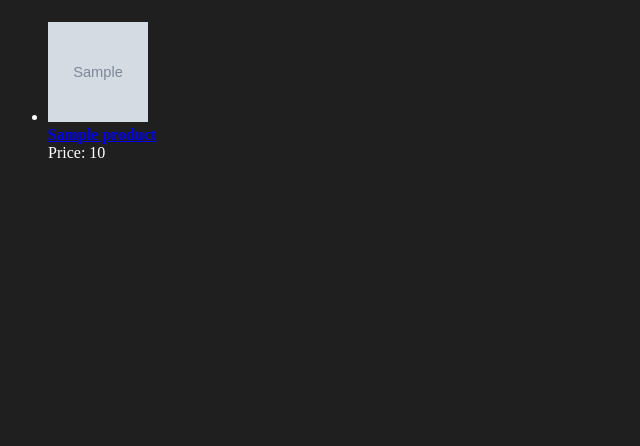
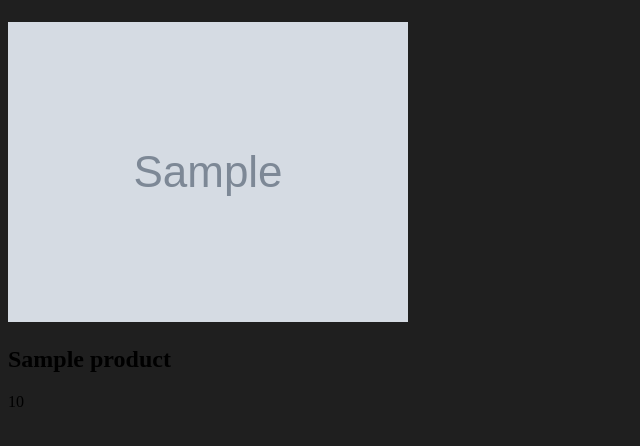
Before and after one commit to EpicBozo/Shopping-Website, a Django app: template myproject/myapp/templates/myapp/results.html in a window 1280 px wide. Shown: the part 127-573 px from the top of the page, without its empty margins (0-640 px from the left). Run offline with Django 5.2, Linux system fonts and the light colour scheme; the template is opened without the code that fills it: most values are stand-ins (such as "Sample title", 1, 10 or a date in 2020); grey boxes marked "Sample" are stand-in pictures.

Commit message:
this works better W might need more tweaking

```diff
--- a/myproject/myapp/templates/myapp/results.html
+++ b/myproject/myapp/templates/myapp/results.html
@@ -30,18 +30,15 @@
     </div>
     <h1 style="color:white">{{search_found}} results for {{product_id}}</h1>
     <div class = "product_list">
-        <ul>
-            {% if search_found == 0 %}
-            <li style="color:white">No results found</li>
-            {% endif %}
+        <div class = "product_container">
             {% for product in product_list %}
-            <li style="color:white">
-                <img src="{{product.images}}" alt="product image" width="100" height="100"><br>
-                <strong><a href="{{product.links}}">{{product.names}}</a></strong><br>
-                Price: {{product.price}}
-            </li>
+                <div class = "product">
+                    <img src="{{product.images}}">
+                    <h2>{{product.names}}</h2>
+                    <p>{{product.price}}</p>
+                </div>
             {% endfor %}
-        </ul>
+            </div>
     </div>
     <script src="{% static 'js/results.js' %}"></script>
 </body>
```
Also changed, not shown: myproject/db.sqlite3.
